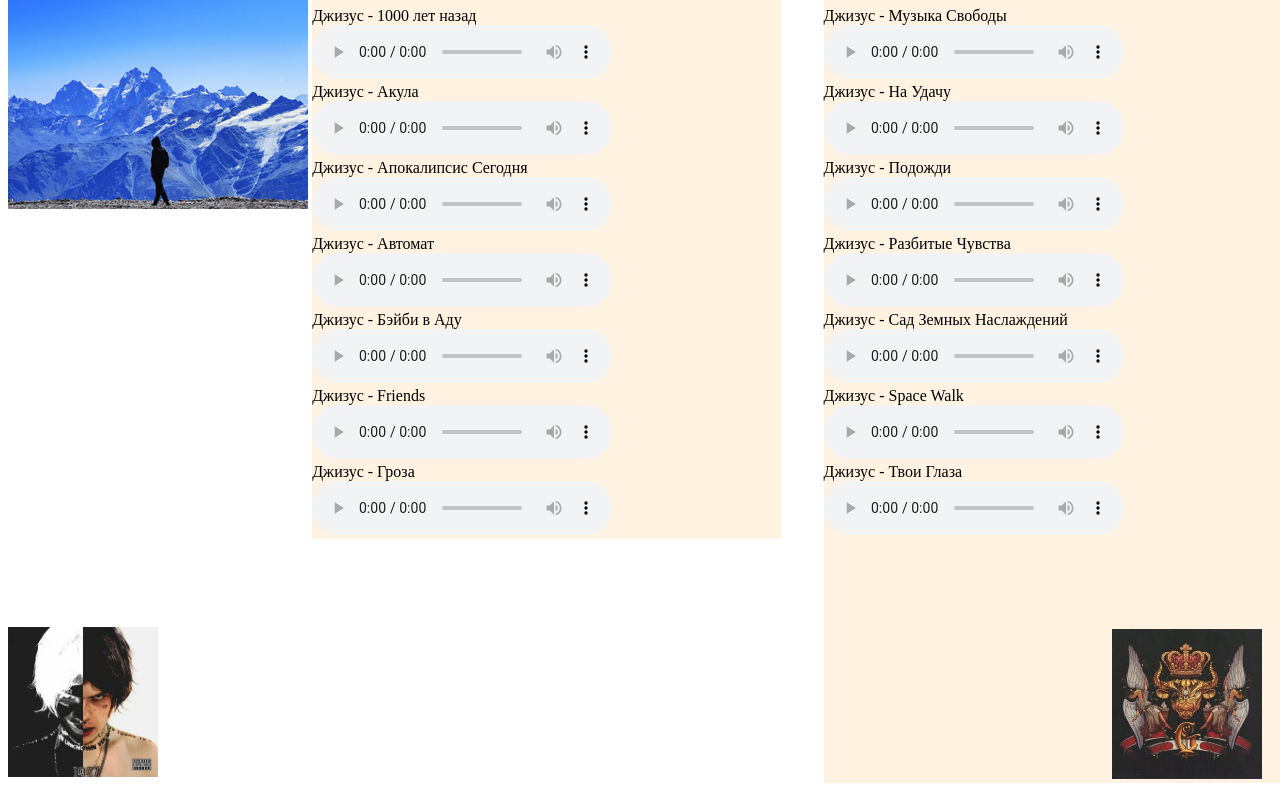
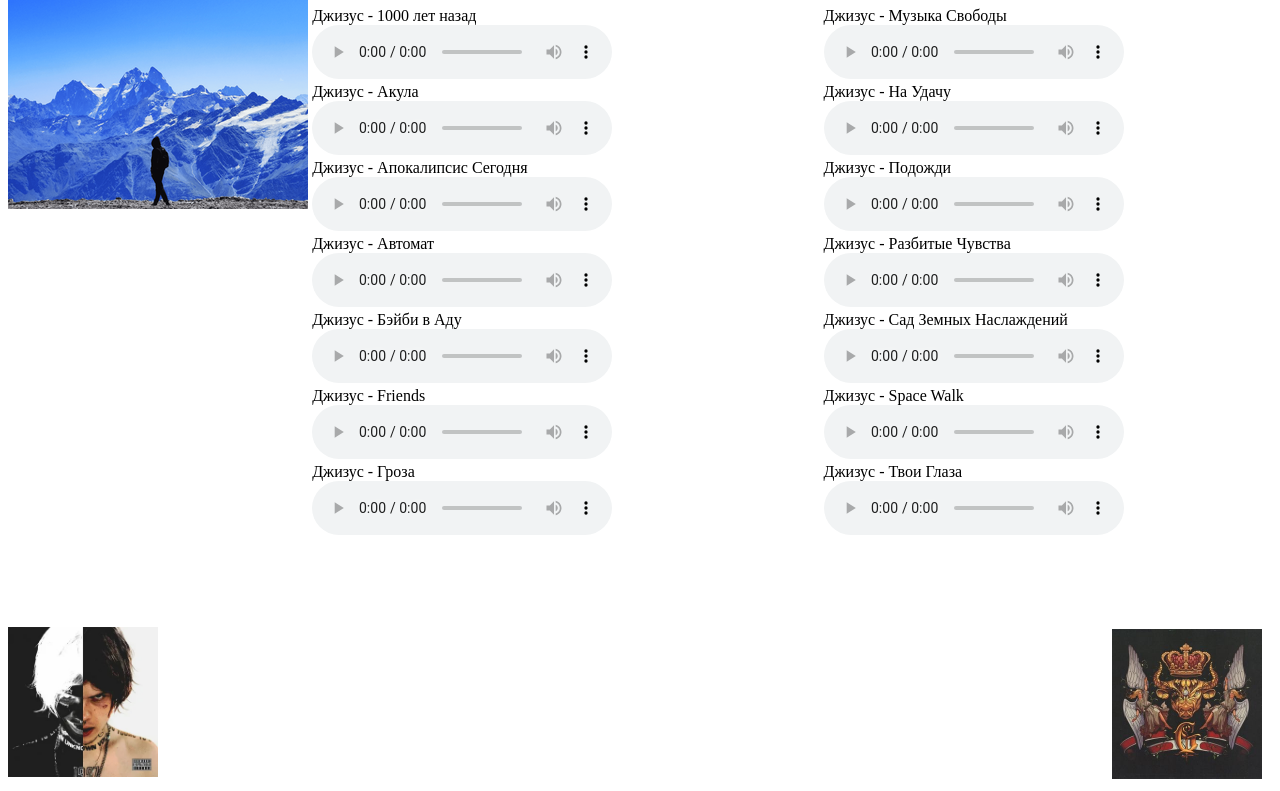
Before and after one commit to 3fever/site2jesus, a plain HTML site: page index.html in a window 1280 px wide. Shown: the part 99-890 px from the top of the page. Drawn offline with Linux system fonts and the light colour scheme.

Commit message:
Update index.html

```diff
--- a/index.html
+++ b/index.html
@@ -50,7 +50,7 @@
         display: inline-block;
         width: 48%;
         vertical-align: top;
-        background: #fff2e1;
+        background: #ffffff;
     }
     .textcols .textcols-item:first-child {
         margin-right: 4%;
```
